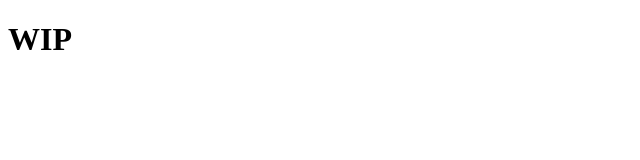
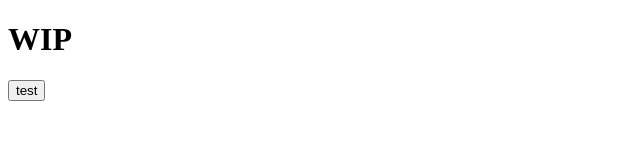
Before and after one commit to EtwasPhoenix/EtwasPhoenix.github.io, a plain HTML site: page index.html in a window 1280 px wide. Shown: the full height of the page, 0-640 px from the left. Drawn offline with Linux system fonts and the light colour scheme.

Commit message:
Update index.html

```diff
--- a/index.html
+++ b/index.html
@@ -7,5 +7,6 @@
 </head>
 <body>
     <h1>WIP</h1>
+    <a href="homepage.html"><button>test</button></a>
 </body>
 </html>
```
